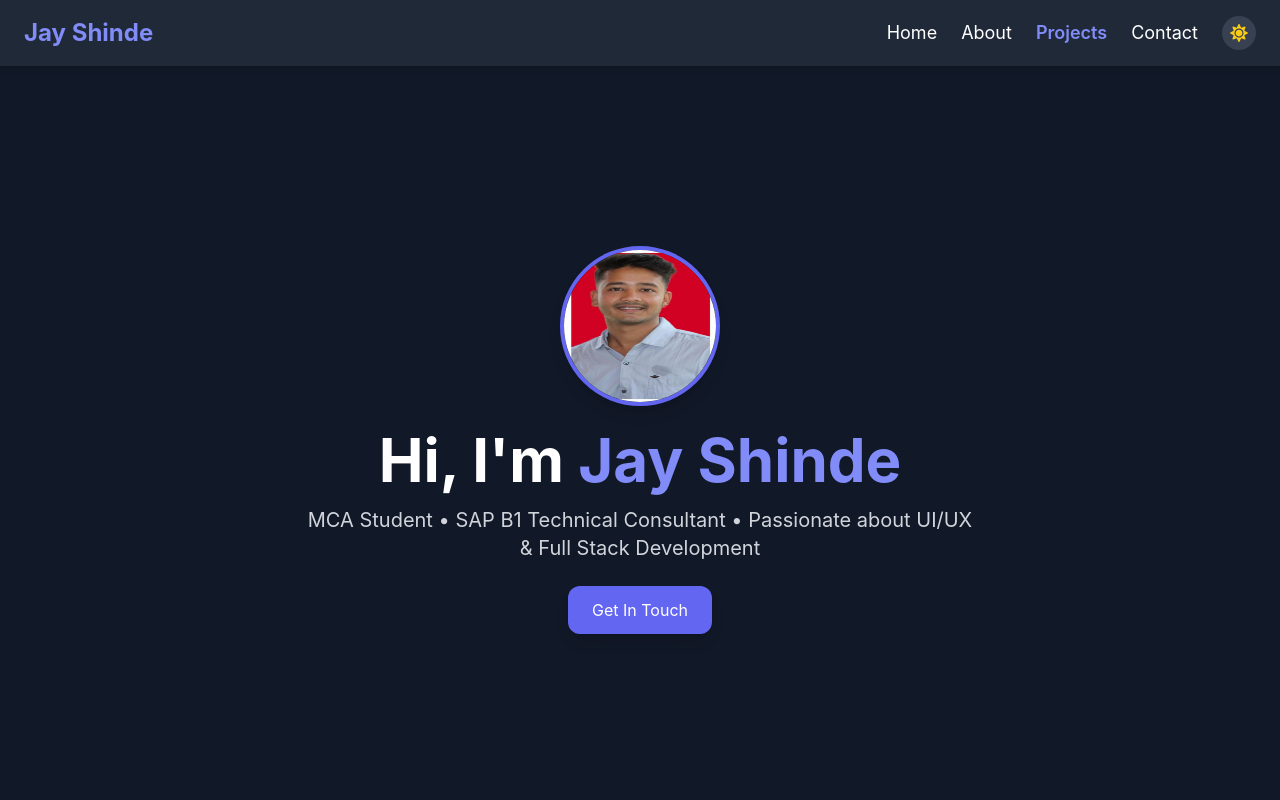
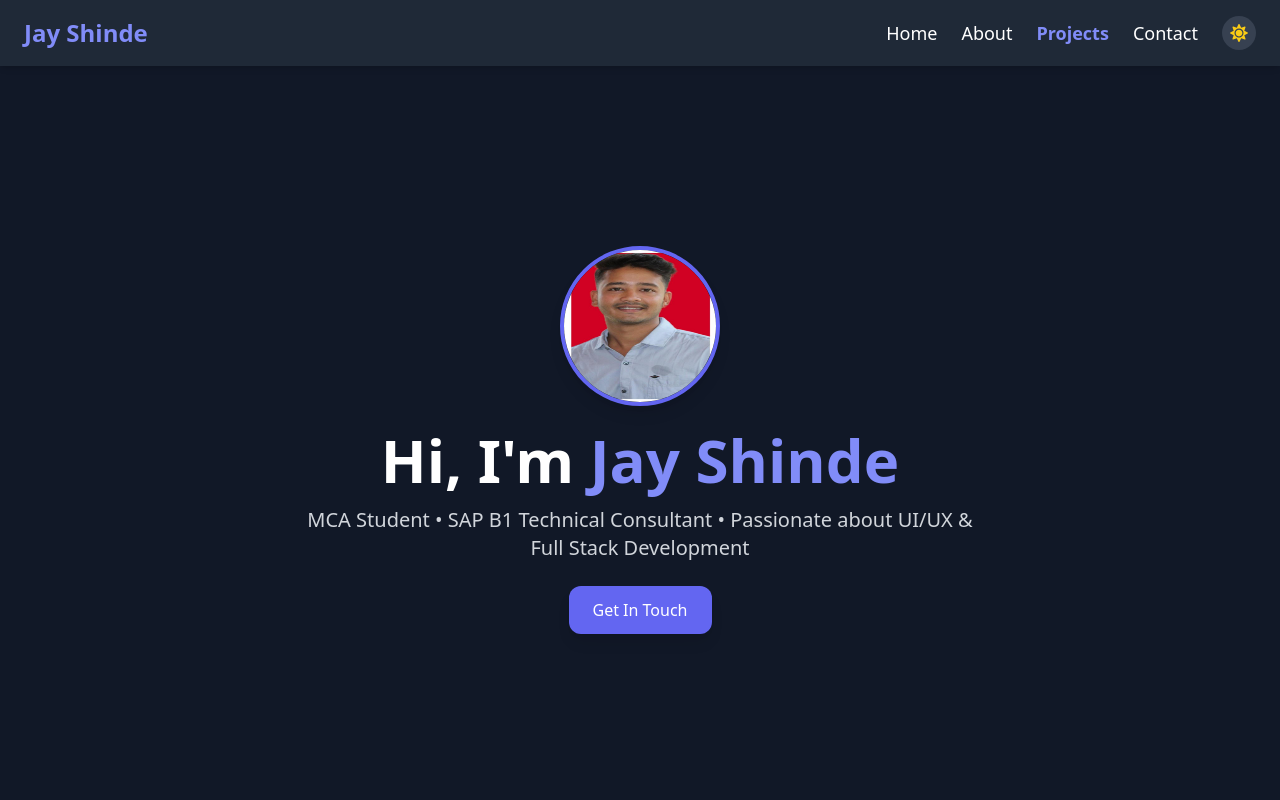
Before and after one commit to jayshinde-9823/MyPortfolio, a React (Create React App) app: page / in a window 1280 px wide. Shown: the top 800 px of the page. Built offline with nearby package versions, Linux system fonts and the light colour scheme.

Commit message:
Update index.css

```diff
--- a/src/index.css
+++ b/src/index.css
@@ -2,10 +2,12 @@
 @tailwind components;
 @tailwind utilities;
 
-body {
-  @apply bg-gray-900 text-white;
-  font-family: 'Inter', sans-serif;
-}
+/* smooth anchor scrolling */
 html {
   scroll-behavior: smooth;
 }
+
+/* optional small utility */
+:root {
+  --accent: #6366f1; /* indigo-500 */
+}
```
